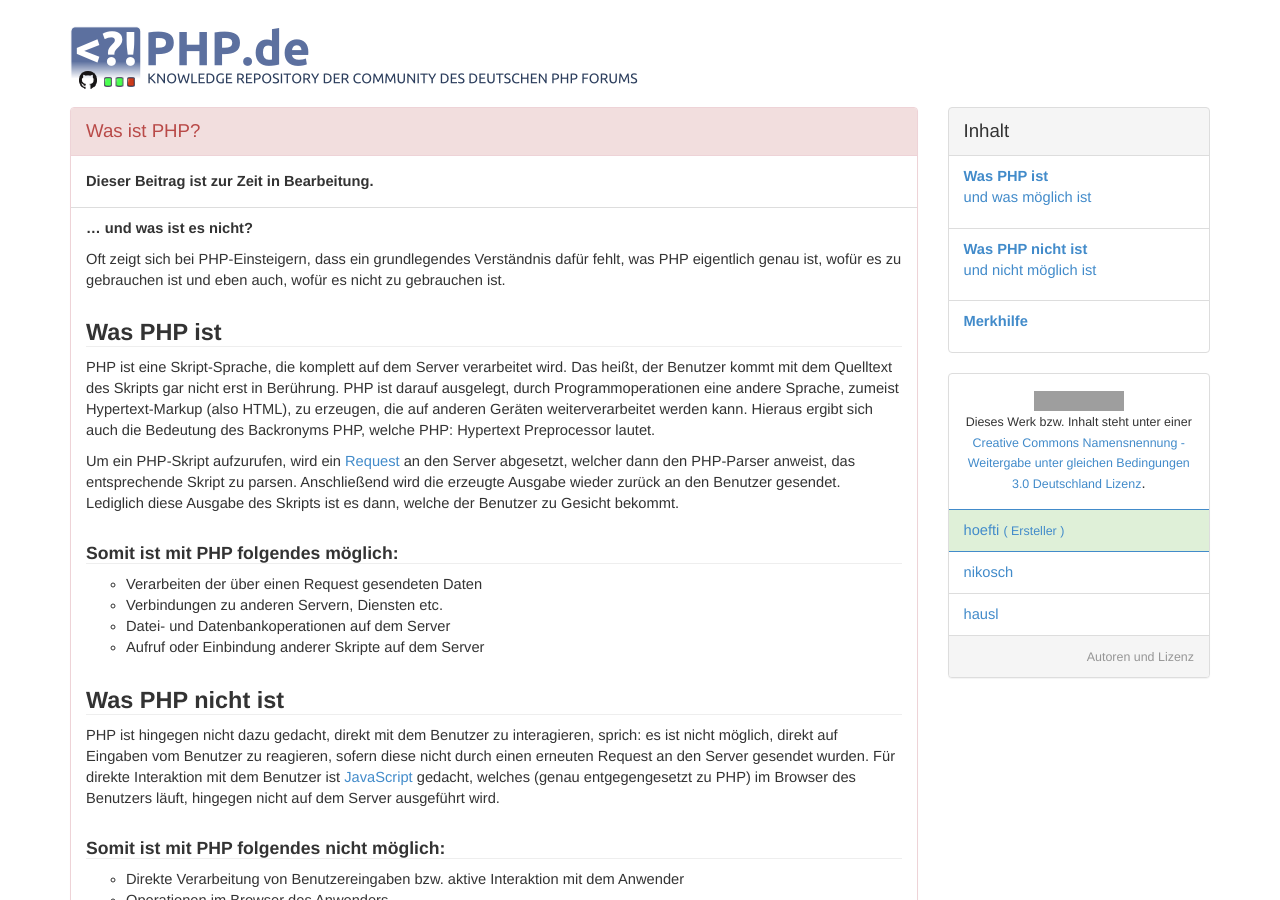
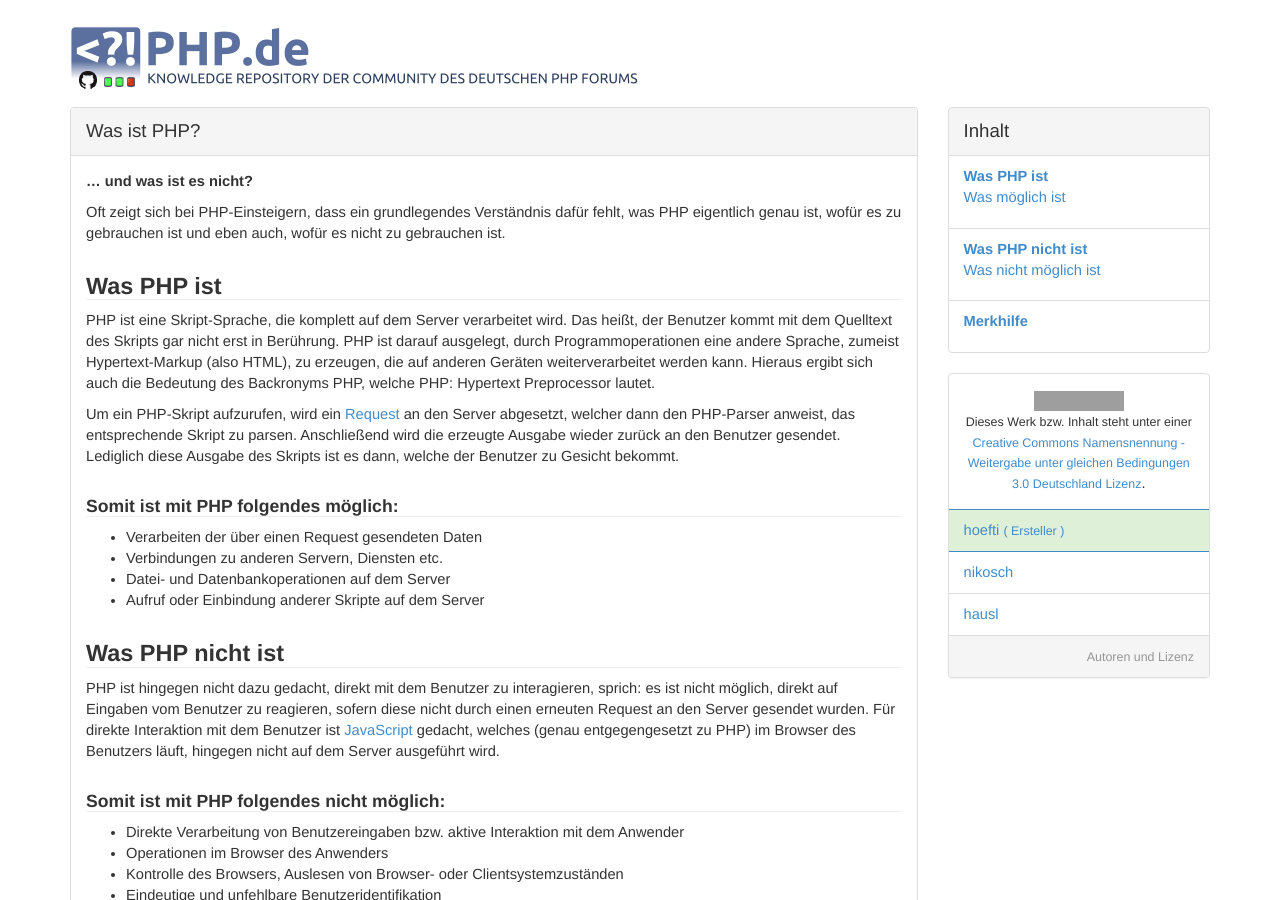
Before and after one commit to php-de/php-de.github.io, a Jekyll site: the page built from general/was-ist-php.md, in a window 1280 px wide and 900 px high. Built offline with Jekyll 4.4.1, drawn with Linux system fonts in a browser that asks for light colours; grey boxes are pictures that could not be loaded.

Commit message:
Update was-ist-php.md

```diff
--- a/general/was-ist-php.md
+++ b/general/was-ist-php.md
@@ -18,17 +18,16 @@
 inhalt:
     - name: "Was PHP ist"
       anchor: was-php-ist
-      simple: "und was möglich ist"
+      simple: "Was möglich ist"
 
     - name: "Was PHP nicht ist"
       anchor: was-php-nicht-ist
-      simple: "und nicht möglich ist"
+      simple: "Was nicht möglich ist"
 
     - name: "Merkhilfe"
       anchor: merkhilfe
       simple: ""
 
-entry-type: in-progress
 ---
 
 **... und was ist es nicht?**
```
